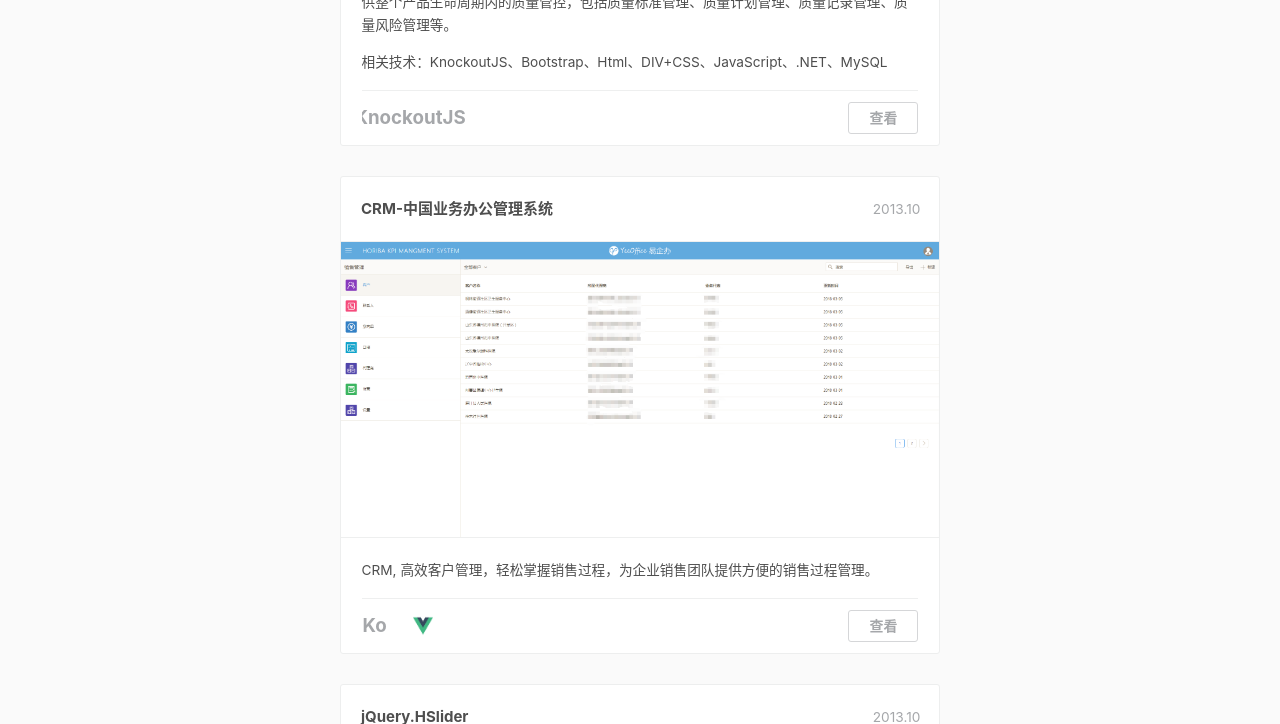
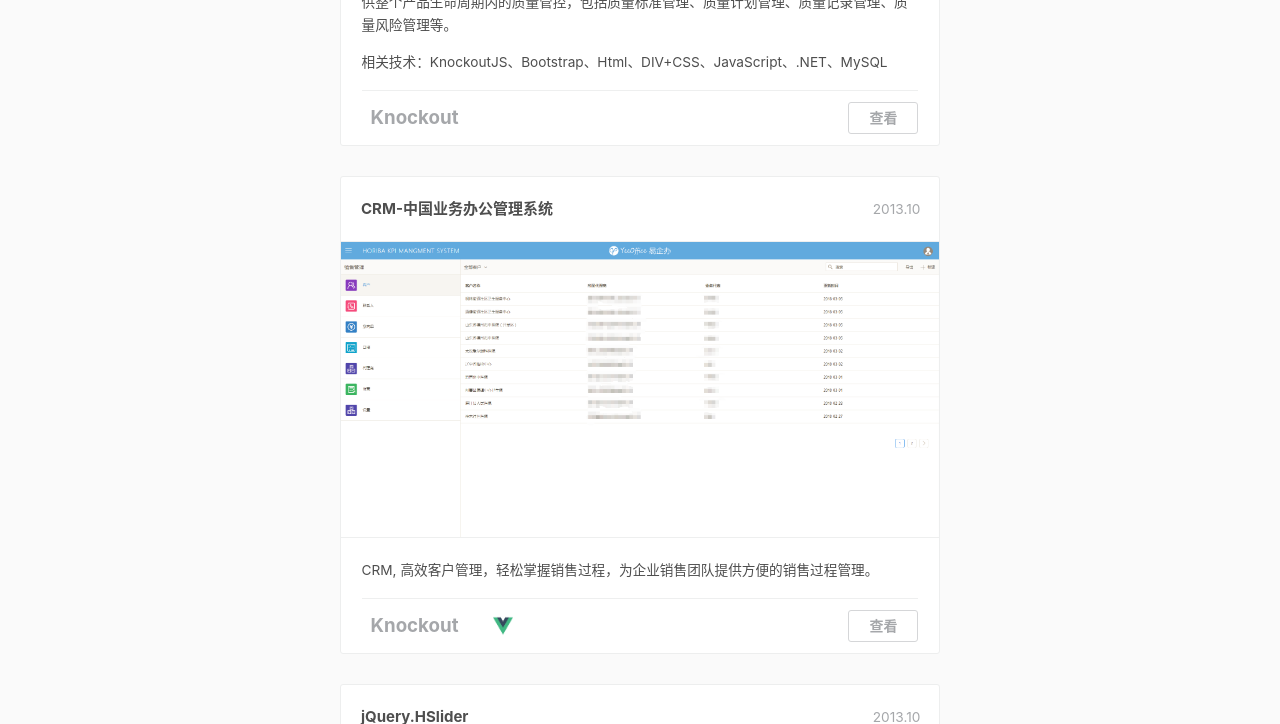
Before and after one commit to handyzhang/handyzhang.github.io, a Jekyll site: the page built from portfolio/index.html, in a window 1280 px wide. Shown: the part 790-1514 px from the top of the page. Built offline with Jekyll 4.4.1, drawn with Linux system fonts in a browser that asks for light colours; nearby versions of some CDN libraries; comment, search, counter and statistics services are not loaded.

```diff
--- a/portfolio/index.html
+++ b/portfolio/index.html
@@ -35,7 +35,7 @@
 									相关技术：KnockoutJS、Bootstrap、Html、DIV+CSS、JavaScript、.NET、MySQL
 								</li>
 								<li class="skill">
-									<span><b>KnockoutJS</b></span>
+									<span style="width: 120px"><b>Knockout</b></span>
 									<span class="link"><a target="_blank" href="">查看</a></span>
 								</li>
 							</ul>
@@ -53,7 +53,7 @@
 									CRM, 高效客户管理，轻松掌握销售过程，为企业销售团队提供方便的销售过程管理。
 								</li>
 								<li class="skill">
-									<span><b>Ko</b></span>
+									<span style="width: 120px"><b>Knockout</b></span>
 									<span class="i-vue"></span>
 									<span class="link"><a target="_blank" href="">查看</a></span>
 								</li>
```
Also changed, not shown: 1 other file.
